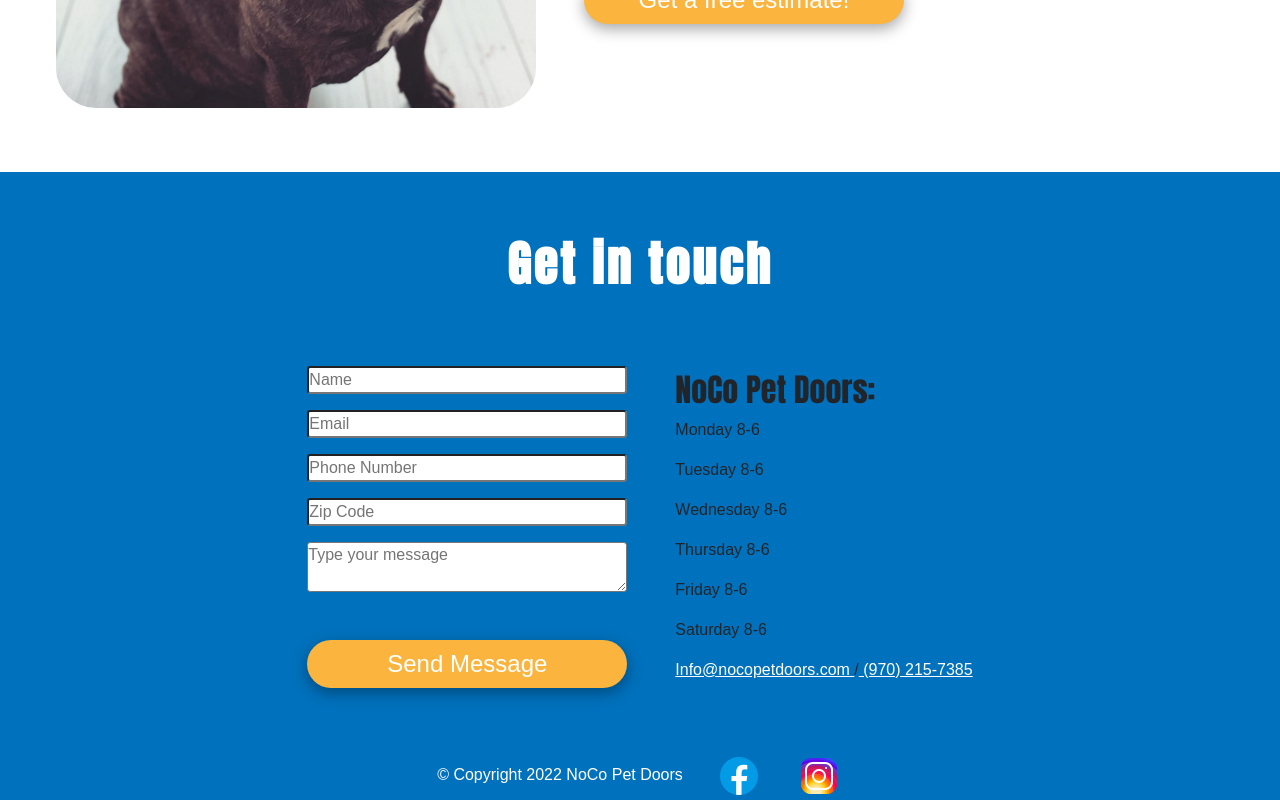
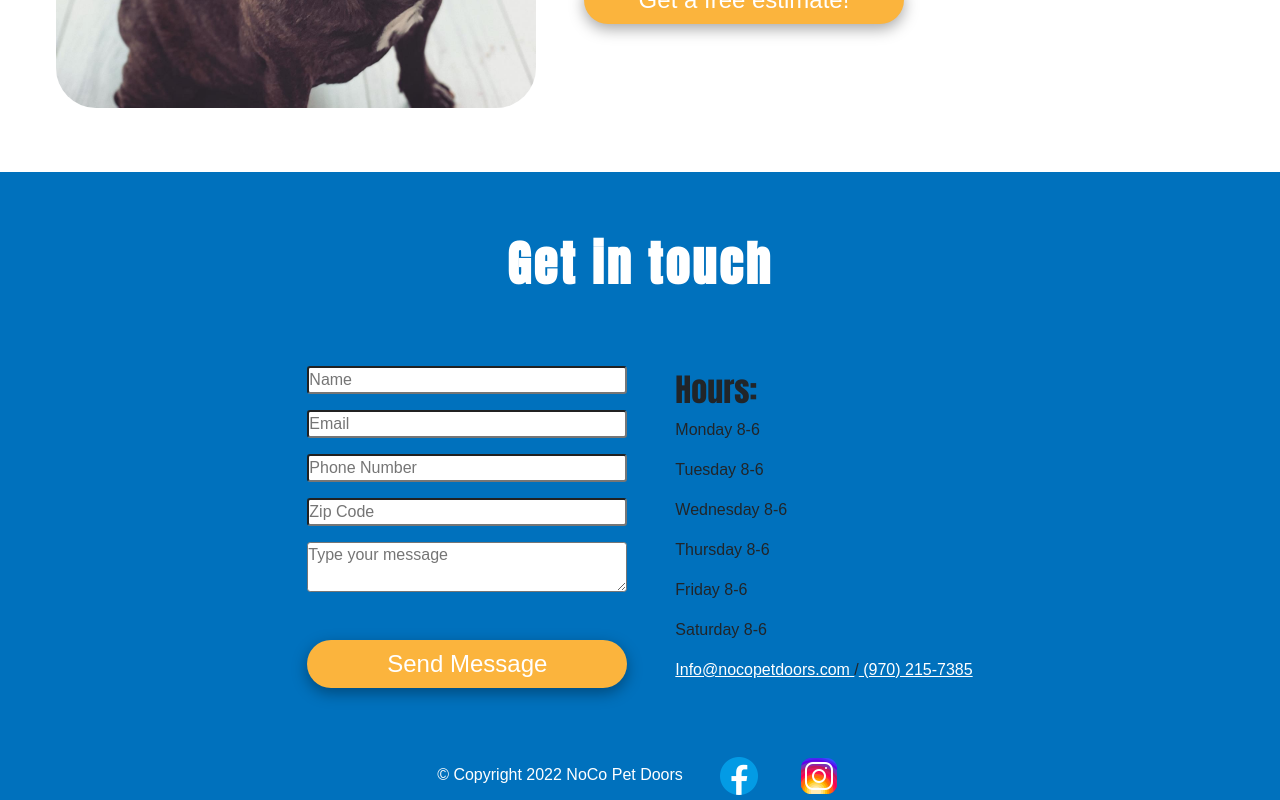
Before and after one commit to eliassymons/noco-pet-doors, a React (Create React App) app: page /#/ in a window 1280 px wide. Shown: the part 2014-2814 px from the top of the page. Built offline with nearby package versions, Linux system fonts and the light colour scheme; a web font is replaced by a local one.

Commit message:
updated form text

```diff
--- a/src/components/Contact.js
+++ b/src/components/Contact.js
@@ -87,11 +87,14 @@
         ) : (
           <div className="message-recieved">
             <img alt="email-recieved" src={checked} />
-            <h3>Your Message has been recieved.</h3>
+            <h3>
+              Thank you for your submission. You can expect a response within
+              the next business day.
+            </h3>
           </div>
         )}
         <div className="hours">
-          <h2>NoCo Pet Doors:</h2>
+          <h2>Hours:</h2>
           <p>Monday 8-6</p>
           <p>Tuesday 8-6</p>
           <p>Wednesday 8-6</p>
```
